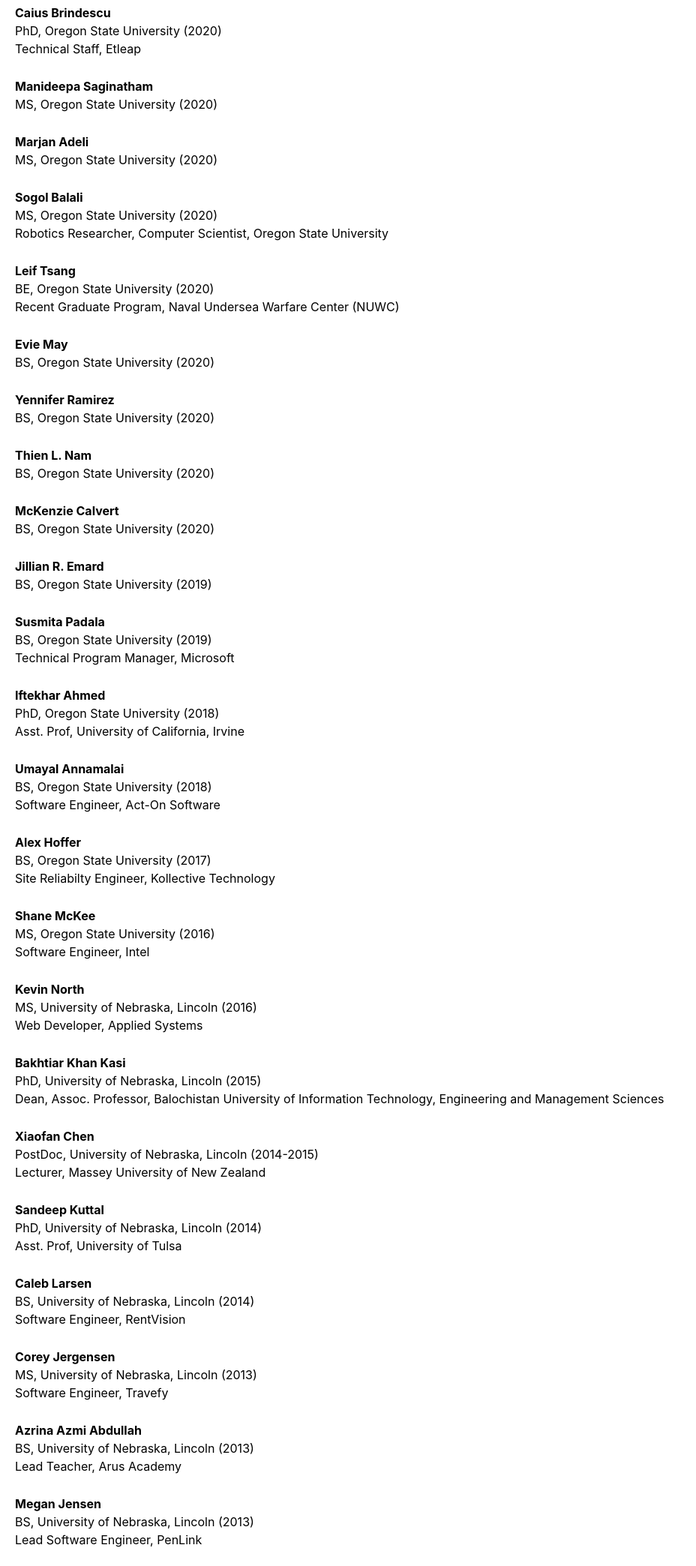
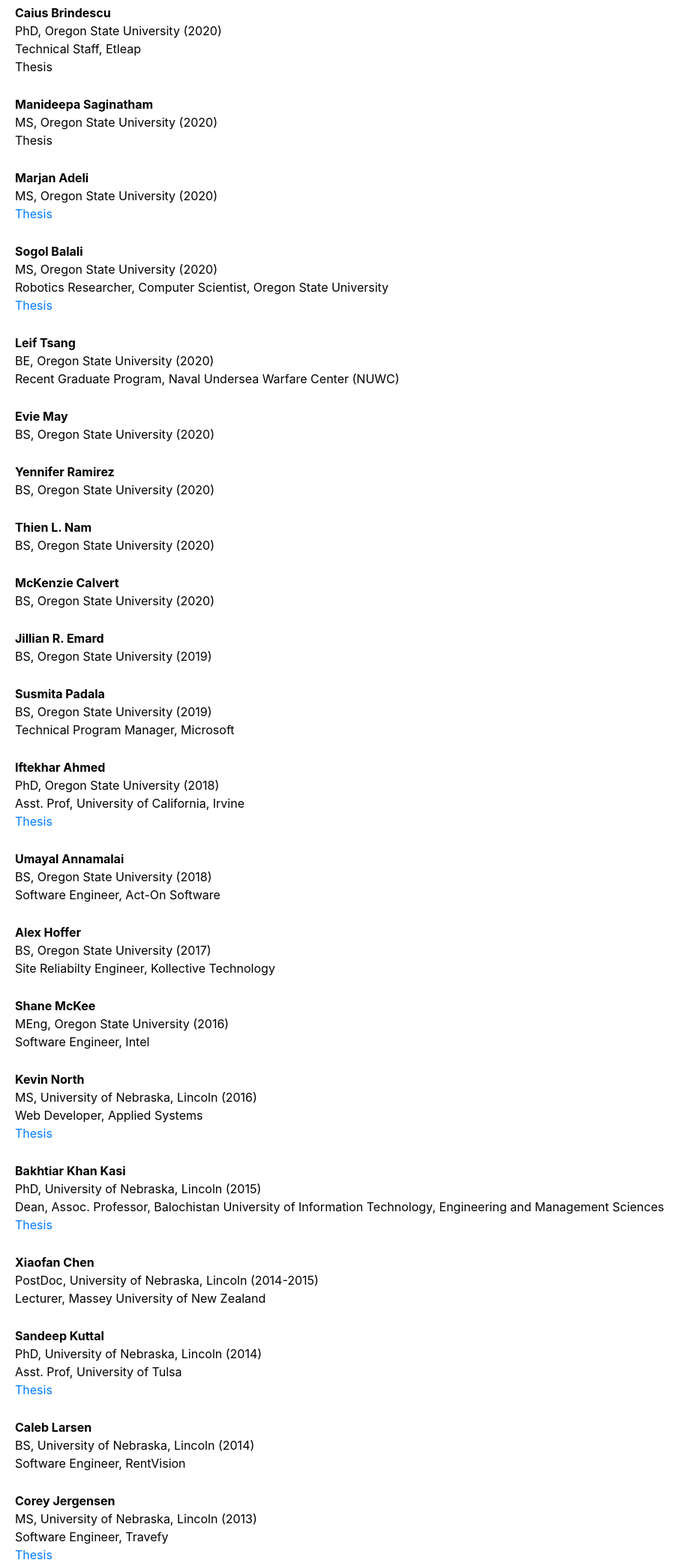
Before and after one commit to EPICLab/EPICLab.github.io, a website: page people.html in a window 1280 px wide. Shown: the part 2643-4731 px from the top of the page at 75% size, without its empty margins (0-928 px from the left). Drawn offline with Linux system fonts and the light colour scheme.

Commit message:
Update Thesis Hyperlink to Alumni
added thesis hyperlink to alumni (MS and PhD)

```diff
--- a/people.html
+++ b/people.html
@@ -211,22 +211,22 @@
 
         <div class="alumni-container">
             <a class="alumni-name">Caius Brindescu</a>
-            <p class="alumni-position">PhD, Oregon State University (2020) <br> Technical Staff, Etleap</p>
+            <p class="alumni-position">PhD, Oregon State University (2020) <br> Technical Staff, Etleap <br>Thesis</p>
         </div>
 
         <div class="alumni-container">
             <a class="alumni-name">Manideepa Saginatham</a>
-            <p class="alumni-position">MS, Oregon State University (2020)</p>
+            <p class="alumni-position">MS, Oregon State University (2020)<br>Thesis</p>
         </div>
 
         <div class="alumni-container">
             <a class="alumni-name">Marjan Adeli</a>
-            <p class="alumni-position">MS, Oregon State University (2020)</p>
+            <p class="alumni-position">MS, Oregon State University (2020)<br><a href="https://ir.library.oregonstate.edu/concern/graduate_thesis_or_dissertations/5x21tn40d">Thesis</a></p>
         </div>
 
         <div class="alumni-container">
             <a class="alumni-name">Sogol Balali</a>
-            <p class="alumni-position">MS, Oregon State University (2020) <br> Robotics Researcher, Computer Scientist, Oregon State University</p>
+            <p class="alumni-position">MS, Oregon State University (2020) <br> Robotics Researcher, Computer Scientist, Oregon State University<br><a href="https://ir.library.oregonstate.edu/concern/graduate_thesis_or_dissertations/3t945z015">Thesis</a></p>
         </div>
 
         <div class="alumni-container">
@@ -266,7 +266,7 @@
 
         <div class="alumni-container">
             <a class="alumni-name">Iftekhar Ahmed</a>
-            <p class="alumni-position">PhD, Oregon State University (2018) <br> Asst. Prof, University of California, Irvine</p>
+            <p class="alumni-position">PhD, Oregon State University (2018) <br> Asst. Prof, University of California, Irvine<br><a href="https://ir.library.oregonstate.edu/concern/graduate_thesis_or_dissertations/9p290g400">Thesis</a></p>
         </div>
 
         <div class="alumni-container">
@@ -281,17 +281,17 @@
 
         <div class="alumni-container">
             <a class="alumni-name">Shane McKee</a>
-            <p class="alumni-position">MS, Oregon State University (2016) <br> Software Engineer, Intel</p>
+            <p class="alumni-position">MEng, Oregon State University (2016) <br> Software Engineer, Intel</p>
         </div>
 
         <div class="alumni-container">
             <a class="alumni-name">Kevin North</a>
-            <p class="alumni-position">MS, University of Nebraska, Lincoln (2016) <br> Web Developer, Applied Systems</p>
+            <p class="alumni-position">MS, University of Nebraska, Lincoln (2016) <br> Web Developer, Applied Systems<br><a href="https://digitalcommons.unl.edu/computerscidiss/103/">Thesis</a></p>
         </div>
 
         <div class="alumni-container">
             <a class="alumni-name">Bakhtiar Khan Kasi</a>
-            <p class="alumni-position">PhD, University of Nebraska, Lincoln (2015) <br> Dean, Assoc. Professor, Balochistan University of Information Technology, Engineering and Management Sciences</p>
+            <p class="alumni-position">PhD, University of Nebraska, Lincoln (2015) <br> Dean, Assoc. Professor, Balochistan University of Information Technology, Engineering and Management Sciences<br><a href="https://digitalcommons.unl.edu/dissertations/AAI3738584/">Thesis</a></p>
         </div>
 
         <div class="alumni-container">
@@ -301,7 +301,7 @@
 
         <div class="alumni-container">
             <a class="alumni-name">Sandeep Kuttal</a>
-            <p class="alumni-position">PhD, University of Nebraska, Lincoln (2014) <br> Asst. Prof, University of Tulsa</p>
+            <p class="alumni-position">PhD, University of Nebraska, Lincoln (2014) <br> Asst. Prof, University of Tulsa<br><a href="https://digitalcommons.unl.edu/dissertations/AAI3632730/">Thesis</a></p>
         </div>
 
         <div class="alumni-container">
@@ -311,7 +311,7 @@
 
         <div class="alumni-container">
             <a class="alumni-name">Corey Jergensen</a>
-            <p class="alumni-position">MS, University of Nebraska, Lincoln (2013) <br> Software Engineer, Travefy</p>
+            <p class="alumni-position">MS, University of Nebraska, Lincoln (2013) <br> Software Engineer, Travefy<br><a href="https://digitalcommons.unl.edu/computerscidiss/63/">Thesis</a></p>
         </div>
 
         <div class="alumni-container">
@@ -332,7 +332,7 @@
 
         <div class="alumni-container">
             <a class="alumni-name">Jianguo Wang</a>
-            <p class="alumni-position">MS, University of Nebraska, Lincoln (2012) <br> Lead Software Engineer, Grab</p>
+            <p class="alumni-position">MS, University of Nebraska, Lincoln (2012) <br> Lead Software Engineer, Grab<br><a href="https://digitalcommons.unl.edu/computerscidiss/38/">Thesis</a></p>
         </div>
 
         <div class="alumni-container">
```
